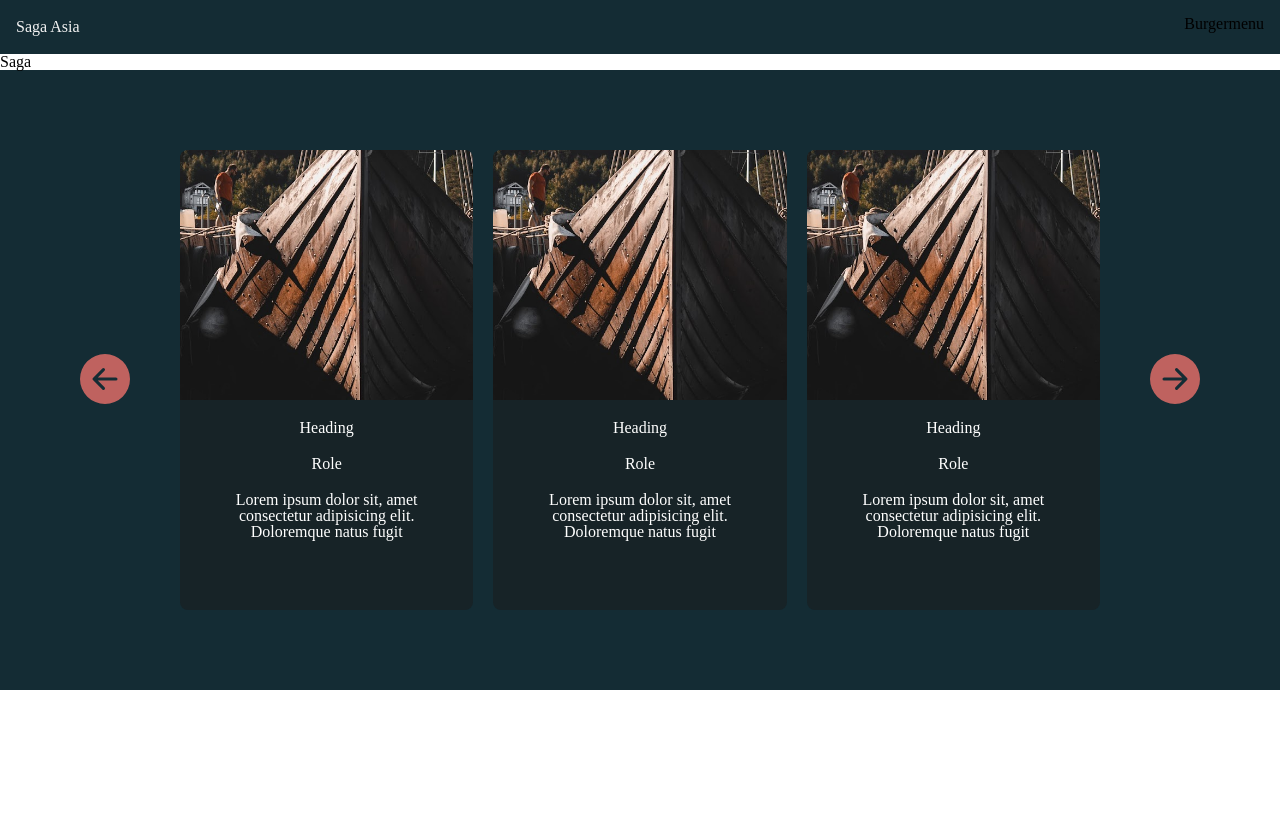
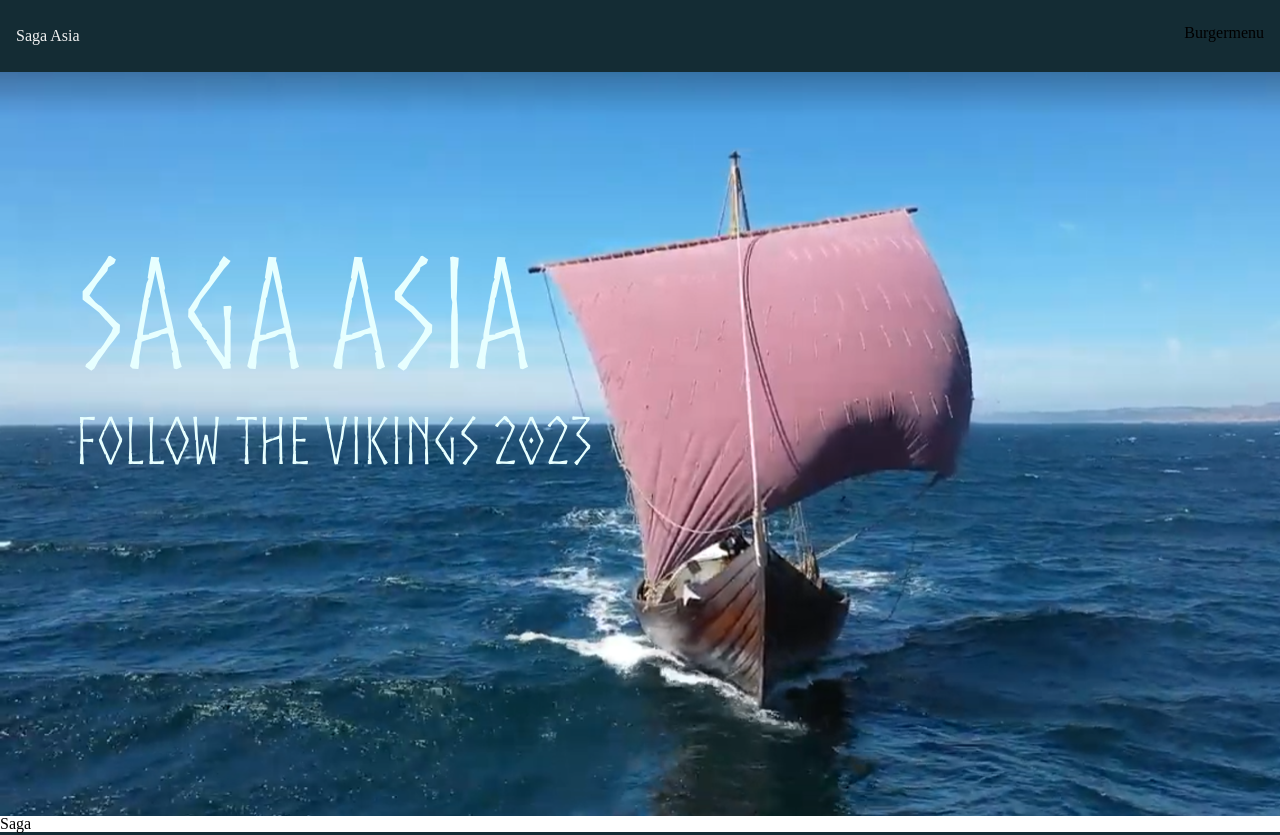
Before and after one commit to mobak88/Saga-Farmann, a Next.js app: page / in a window 1280 px wide. Shown: the top 835 px of the page. Before the commit the page ends 800 px from the top, so only its background shows below. Built offline with nearby package versions, Linux system fonts and the light colour scheme.

Commit message:
added homeheader

```diff
--- /dev/null
+++ b/src/components/homeHeader/HomeHeader.module.css
@@ -0,0 +1,35 @@
+.wrapper {
+  width: 100%;
+  height: 93vh;
+  position: relative;
+}
+
+.wrapper h1 {
+  z-index: 100;
+  color: black;
+  position: absolute;
+}
+
+.video {
+  position: absolute;
+  width: 100%;
+  height: 100%;
+  top: 0;
+  left: 0;
+  object-fit: cover;
+}
+
+.wrapper h1 {
+  font-family: Norse;
+  font-size: 150px;
+  color: var(--light-text-color);
+  line-height: 1.2;
+  margin-top: 1em;
+  margin-left: 0.5em;
+}
+
+.header span {
+  font-size: 64px;
+  line-height: 1.2;
+  display: block;
+}
--- /dev/null
+++ b/src/components/homeHeader/HomeHeader.tsx
@@ -0,0 +1,24 @@
+import React from "react";
+import Image from "next/image";
+import image from "../../../public/assets/videoImage.png";
+import styles from "./HomeHeader.module.css";
+
+const HomeHeader = () => {
+  return (
+    <div className={styles.wrapper}>
+      <h1 className={styles.header}>
+        Saga Asia
+        <span> Follow the vikings 2023</span>
+      </h1>
+      <Image
+        className={styles.video}
+        src={image}
+        alt="video of Saga Farmann ship"
+        width={0}
+        height={0}
+      />
+    </div>
+  );
+};
+
+export default HomeHeader;
--- a/src/components/navbar/layout.tsx
+++ b/src/components/navbar/layout.tsx
@@ -1,4 +1,4 @@
-import Navbar from "./Navbar";
+import Navbar from "./navbar";
 
 // type LayoutProps = {
 // 	links: {href: string; label: string}[];
@@ -8,6 +8,7 @@
   const links = [
     { href: "/", label: "Home" },
     { href: "/crew", label: "Crew" },
+    { href: "/destinations", label: "Destinations" },
     { href: "/blog", label: "Blog" },
     { href: "/thejourney", label: "The Journey" },
     { href: "/livestream", label: "Livestream" },
--- a/src/components/navbar/navbar.module.css
+++ b/src/components/navbar/navbar.module.css
@@ -4,5 +4,6 @@
 	justify-content: space-between;
 	align-items: center;
 	background-color: #142c34;
+	height: 5vh;
 	min-height: 100%;
 }
--- a/src/components/navbar/navbar.tsx
+++ b/src/components/navbar/navbar.tsx
@@ -1,6 +1,6 @@
 import Hamburger from "../hamburger/hamburger";
 import Title from "../navtitle/title";
-import styles from "./Navbar.module.css";
+import styles from "./navbar.module.css";
 
 type LayoutProps = {
   links: { href: string; label: string }[];
--- a/src/pages/index.tsx
+++ b/src/pages/index.tsx
@@ -1,18 +1,20 @@
 import Head from "next/head";
 import Layout from "@/components/navbar/layout";
 import LatestNews from "@/components/LatestNews/LatestNews";
+import HomeHeader from "@/components/homeHeader/HomeHeader";
 
 export default function Home() {
   return (
     <>
-      <Layout />
       <Head>
         <title>Create Next App</title>
         <meta name="description" content="Generated by create next app" />
         <meta name="viewport" content="width=device-width, initial-scale=1" />
         <link rel="icon" href="/favicon.ico" />
       </Head>
+      <Layout />
       <main>
+        <HomeHeader />
         <h1>Saga</h1>
         <LatestNews />
       </main>
```
Also changed, not shown: public/assets/videoImage.png (added).
